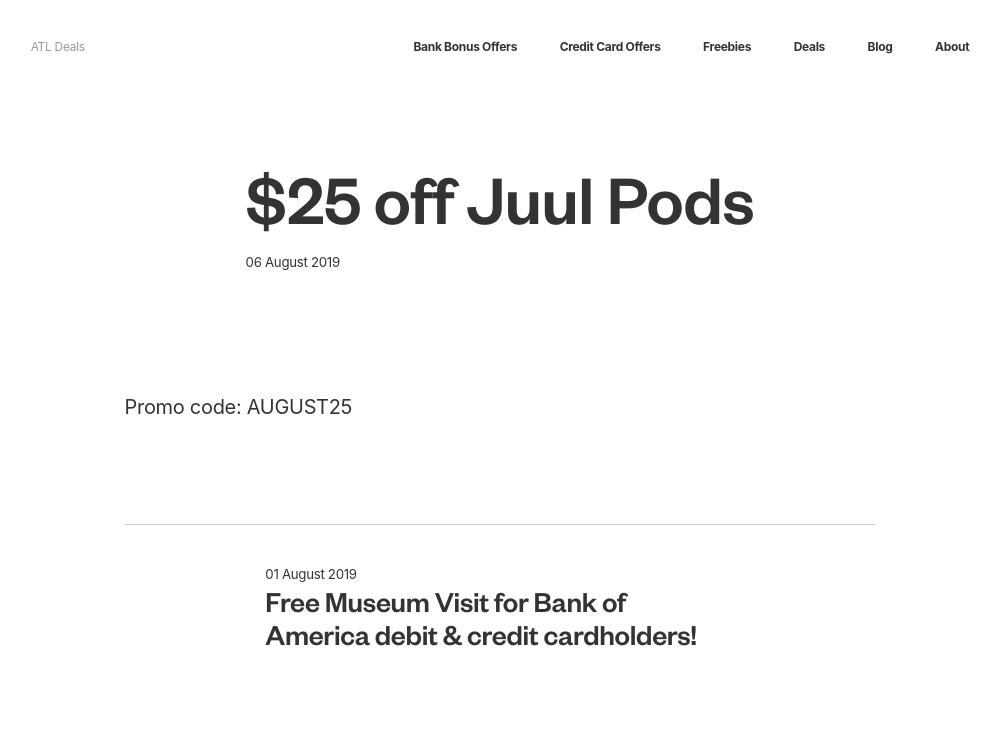
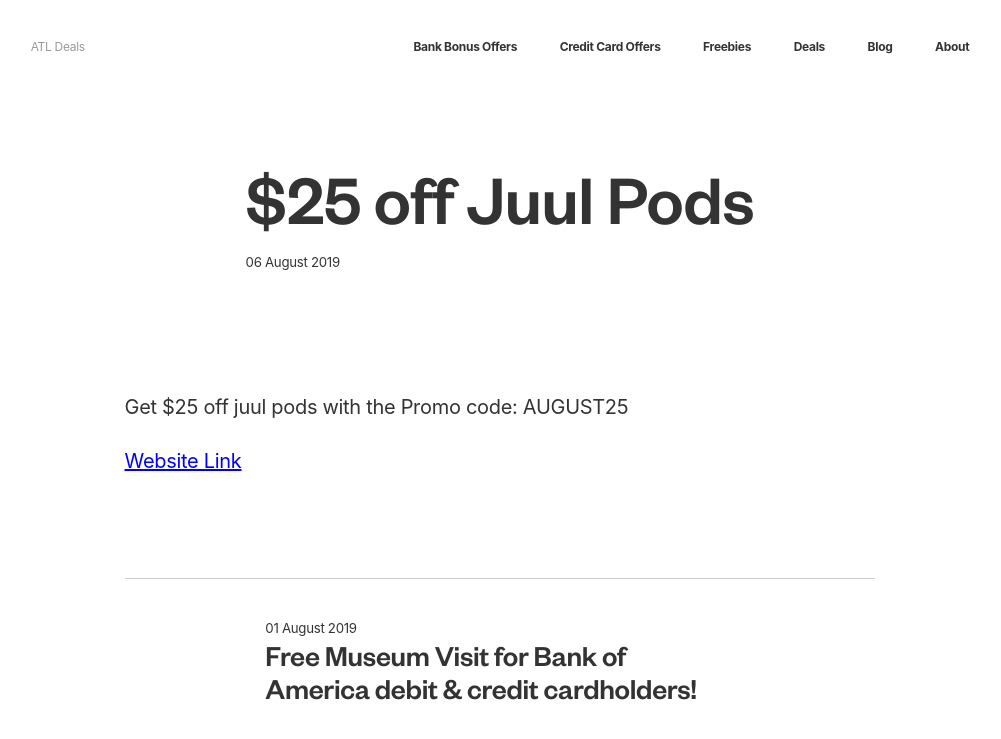
Before and after one commit to ohiosveryown/atldeals, a Jekyll site: the page built from _posts/2019-08-06-25-dollars-off-juul-pods.markdown, in a window 1280 px wide. Shown: the top 739 px of the page, without its empty margins (140-1141 px from the left). Built offline with Jekyll 4.4.1, drawn with Linux system fonts in a browser that asks for light colours.

Commit message:
Updated 25 Dollars Off Juul Pods

```diff
--- a/_posts/2019-08-06-25-dollars-off-juul-pods.markdown
+++ b/_posts/2019-08-06-25-dollars-off-juul-pods.markdown
@@ -9,4 +9,6 @@
 layout: post
 ---
 
-Promo code: AUGUST25
+Get $25 off juul pods with the Promo code: AUGUST25
+
+[Website Link](https://www.juul.com/)
```
